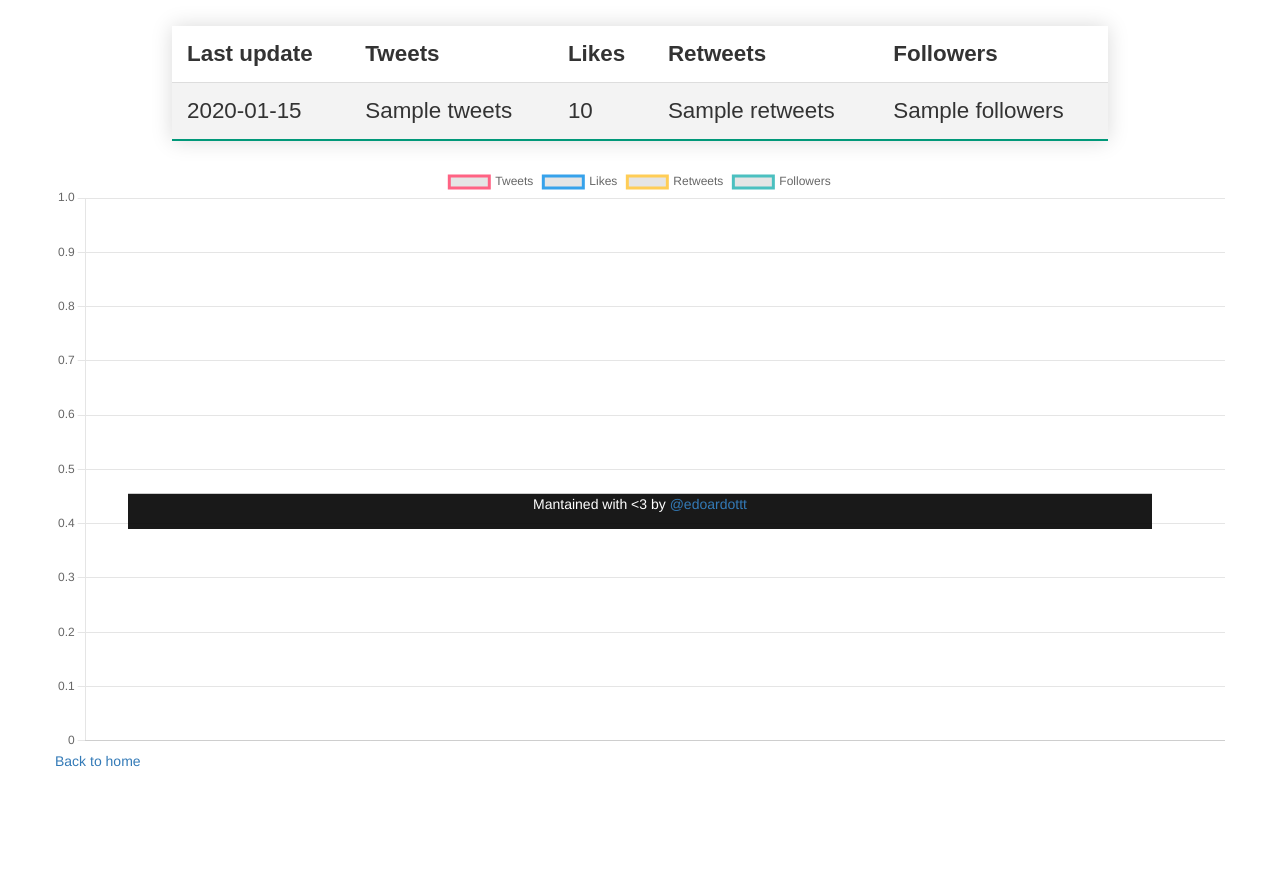
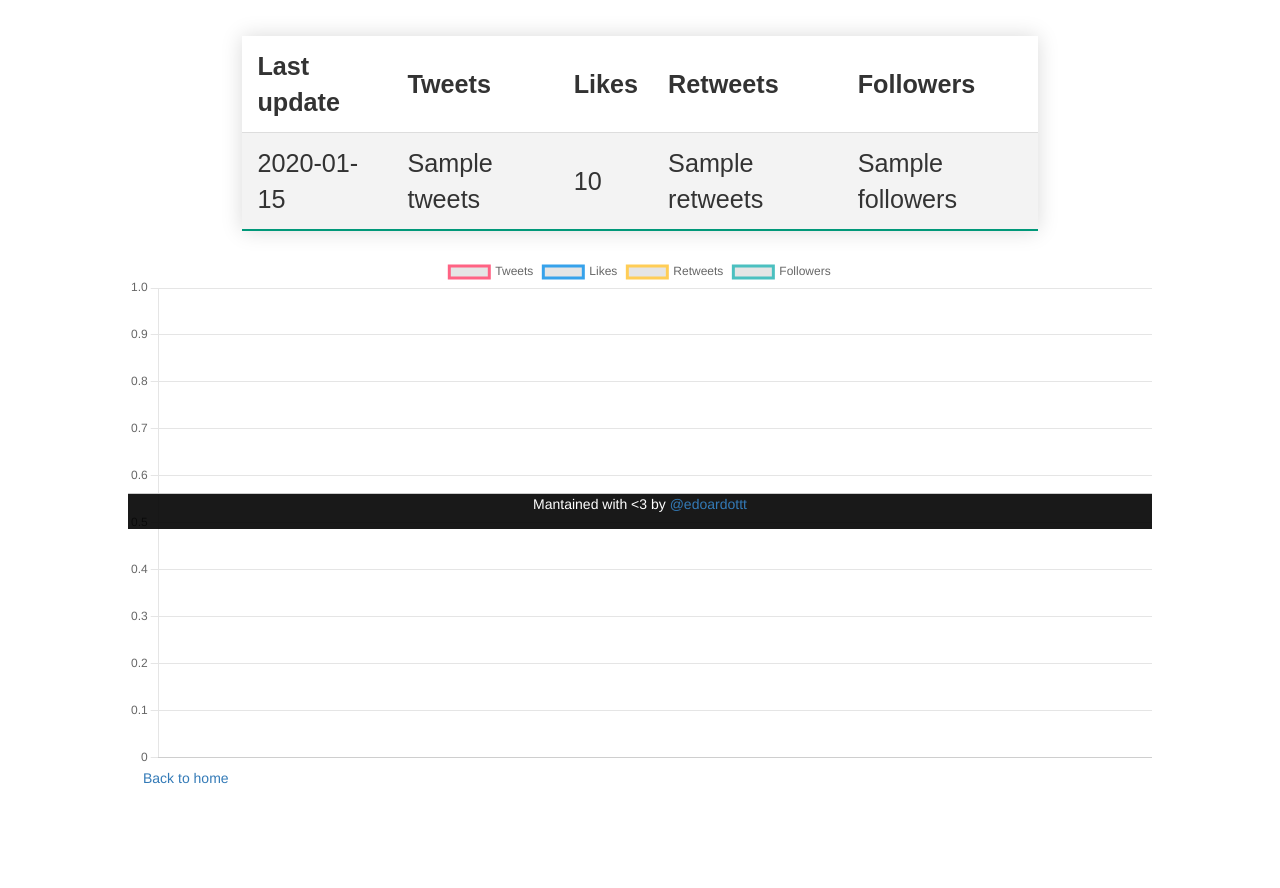
Before and after one commit to edoardottt/twitterbot2, a Flask app: template templates/dashboard.html in a window 1280 px wide. Shown: the part 271-1159 px from the top of the page. Before the commit the page ends 1038 px from the top, so only its background shows below. Run offline with Flask 2, Linux system fonts and the light colour scheme; the template is opened without the code that fills it: most values are stand-ins (such as "Sample title", 1, 10 or a date in 2020); some libraries are stand-ins or nearby versions.

Commit message:
Update dashboard (#16)

```diff
--- a/static/all.css
+++ b/static/all.css
@@ -1,11 +1,17 @@
 html,body {
     width: 100%;
+}
+
+.container-fluid {
+    width:80%;
+    margin-left: auto;
+    margin-right: auto;
 }
 
 .styled-table {
     border-collapse: collapse;
     margin: 25px 0;
-    font-size: 160%;
+    font-size: 180%;
     margin-left: auto;
     margin-right: auto;
     font-family: sans-serif;
--- a/templates/dashboard.html
+++ b/templates/dashboard.html
@@ -20,7 +20,6 @@
         </div>
     </div>
 
-    </div>
 
     <div class="container" id="content">
         <div class="row">
@@ -28,7 +27,10 @@
             <div id="log">
                 <h3>Real time statistics for <a href="https://twitter.com/{{ user }}">{{ user }}</a>.</h3>
             </div>
+        </div>
+    </div>
 
+    <div class="container-fluid">
         <div>
             <table class="styled-table">
                 <tr>
@@ -47,15 +49,17 @@
                 </tr>
             </table>
         </div>
+    </div>
 
-            <div class="chart-container" style="position: relative; width:100%">
+    <div class="container-fluid">
+        <div class="row align-items-center">
+            <div class="chart-container">
                 <canvas data-values='{{ values|tojson }}' id="lineChart"></canvas>
+            </div>
         </div>
 
         <script src="{{ url_for('static', filename='values.js')}}"></script>
-
         <a href="/">Back to home</a>
-        </div>
     </div>
 
     {% include 'footer.html' %}
```
Lines whose indentation alone changed are shown as unchanged.
